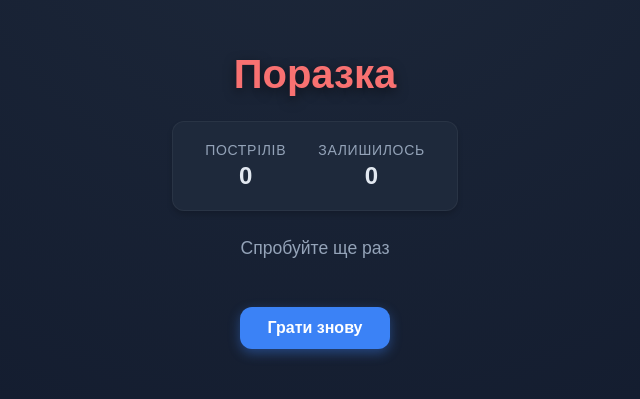
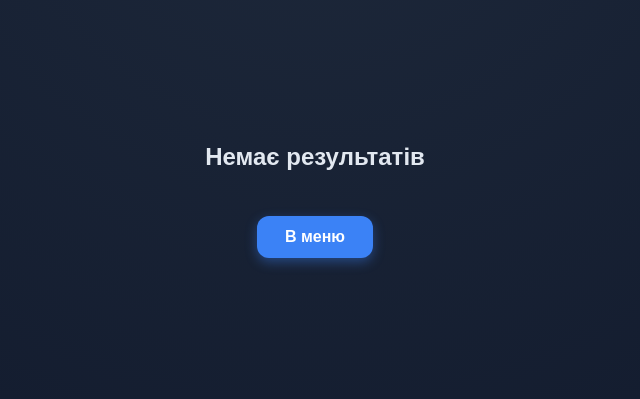
Before and after one commit to Shadocl-low/COP-SeaBattle, a React (Vite) app: page /result in a window 1280 px wide. Shown: the part 197-596 px from the top of the page, without its empty margins (325-965 px from the left). Built offline with nearby package versions, Linux system fonts and the light colour scheme.

Commit message:
Updated routing at ResultPage. Added new constant END_GAME_MODAL_TEXT

```diff
--- a/src/constants.js
+++ b/src/constants.js
@@ -35,3 +35,18 @@ export const GAME_STATUS = {
     WON: 'won',
     LOST: 'lost'
 };
+
+export const END_GAME_MODAL_TEXT = {
+    [GAME_STATUS.WON]: {
+        title: 'Перемога!',
+        message: 'Ви знищили ворожий флот!'
+    },
+    [GAME_STATUS.LOST]: {
+        title: 'Поразка',
+        message: 'У вас закінчились торпеди.'
+    },
+    [GAME_STATUS.PLAYING]: {
+        title: 'Гра триває',
+        message: 'Не здавайтесь.'
+    }
+}
--- a/src/hooks/useGameStatus.jsx
+++ b/src/hooks/useGameStatus.jsx
@@ -1,4 +1,4 @@
-import {useCallback, useEffect, useState} from 'react';
+import {useCallback, useState} from 'react';
 import {GAME_STATUS} from '../constants';
 
 export function useGameStatus(config) {
--- a/src/pages/GamePage.jsx
+++ b/src/pages/GamePage.jsx
@@ -1,6 +1,13 @@
 import { Board } from '../components/Board/Board';
 import { Button } from "../components/UI/Button/Button";
-import {BUTTON_STATES, DEFAULT_CONFIG, DIFFICULTY_LEVELS, GAME_STATUS, PAGE} from "../constants.js";
+import {
+    BUTTON_STATES,
+    DEFAULT_CONFIG,
+    DIFFICULTY_LEVELS,
+    END_GAME_MODAL_TEXT,
+    GAME_STATUS,
+    PAGE
+} from "../constants.js";
 import {useGameLogic} from "../hooks/useGameLogic.jsx";
 import {useEffect} from "react";
 import { Modal } from "../components/Modals/Modal";
@@ -8,21 +15,6 @@ import {useModal} from "../hooks/useModal.jsx";
 import {ConfirmationModal} from "../components/Modals/ConfirmationModal.jsx";
 import {useNavigate, useParams} from "react-router";
 import {useLocalStorage} from "../hooks/useLocalStorage.jsx";
-
-const END_GAME_MODAL_TEXT = {
-    [GAME_STATUS.WON]: {
-        title: 'Перемога!',
-        message: 'Ви знищили ворожий флот!'
-    },
-    [GAME_STATUS.LOST]: {
-        title: 'Поразка',
-        message: 'У вас закінчились торпеди.'
-    },
-    [GAME_STATUS.PLAYING]: {
-        title: 'Гра триває',
-        message: 'Не здавайтесь.'
-    }
-}
 
 export function GamePage() {
     const { userId } = useParams();
--- a/src/pages/ResultPage/ResultPage.jsx
+++ b/src/pages/ResultPage/ResultPage.jsx
@@ -1,19 +1,38 @@
 import { Button } from "../../components/UI/Button/Button";
 import styles from './ResultPage.module.css';
-import {BUTTON_STATES, GAME_STATUS} from "../../constants.js";
+import {BUTTON_STATES, END_GAME_MODAL_TEXT, GAME_STATUS} from "../../constants.js";
+import {useLocation, useNavigate} from "react-router";
 
-export function ResultPage(props) {
-    const { onRestart, shots = 0, shipsLeft = 0, status } = props;
+export function ResultPage() {
+    const navigate = useNavigate();
+    const location = useLocation();
 
-    const isWin = status === GAME_STATUS.WON;
+    const { shots = 0, shipsLeft = 0, status, userId } = location.state || {};
 
-    const titleClass = `${styles.title} ${isWin ? styles.win : styles.lose}`;
+    const titleClass = `${styles.title} ${styles[status]}`;
+
+    const handleRestart = () => {
+        if (userId) {
+            navigate(`/game/${userId}`);
+        } else {
+            navigate('/');
+        }
+    };
+
+    if (!status) {
+        return (
+            <div className={styles.container}>
+                <h2>Немає результатів</h2>
+                <Button onClick={() => navigate('/')}>В меню</Button>
+            </div>
+        );
+    }
 
     return (
         <div className={styles.container}>
 
             <h2 className={titleClass}>
-                {isWin ? 'Перемога' : 'Поразка'}
+                {END_GAME_MODAL_TEXT[status].title}
             </h2>
 
             <div className={styles.statsContainer}>
@@ -28,13 +47,15 @@ export function ResultPage(props) {
             </div>
 
             <p className={styles.message}>
-                {isWin
-                    ? 'Ворожий флот знищено'
-                    : 'Спробуйте ще раз'}
+                {END_GAME_MODAL_TEXT[status].message}
             </p>
 
-            <Button onClick={onRestart} variant={isWin ? BUTTON_STATES.ACCEPT : BUTTON_STATES.PRIMARY}>
+            <Button onClick={() => handleRestart()} variant={BUTTON_STATES.PRIMARY}>
                 Грати знову
+            </Button>
+
+            <Button onClick={() => navigate('/')} variant={BUTTON_STATES.SECONDARY}>
+                В меню
             </Button>
         </div>
     );
--- a/src/pages/ResultPage/ResultPage.module.css
+++ b/src/pages/ResultPage/ResultPage.module.css
@@ -15,11 +15,11 @@
     text-shadow: 0 4px 12px rgba(0, 0, 0, 0.5);
 }
 
-.win {
+.won {
     color: var(--success-color);
 }
 
-.lose {
+.lost {
     color: var(--danger-color);
 }
 
```
